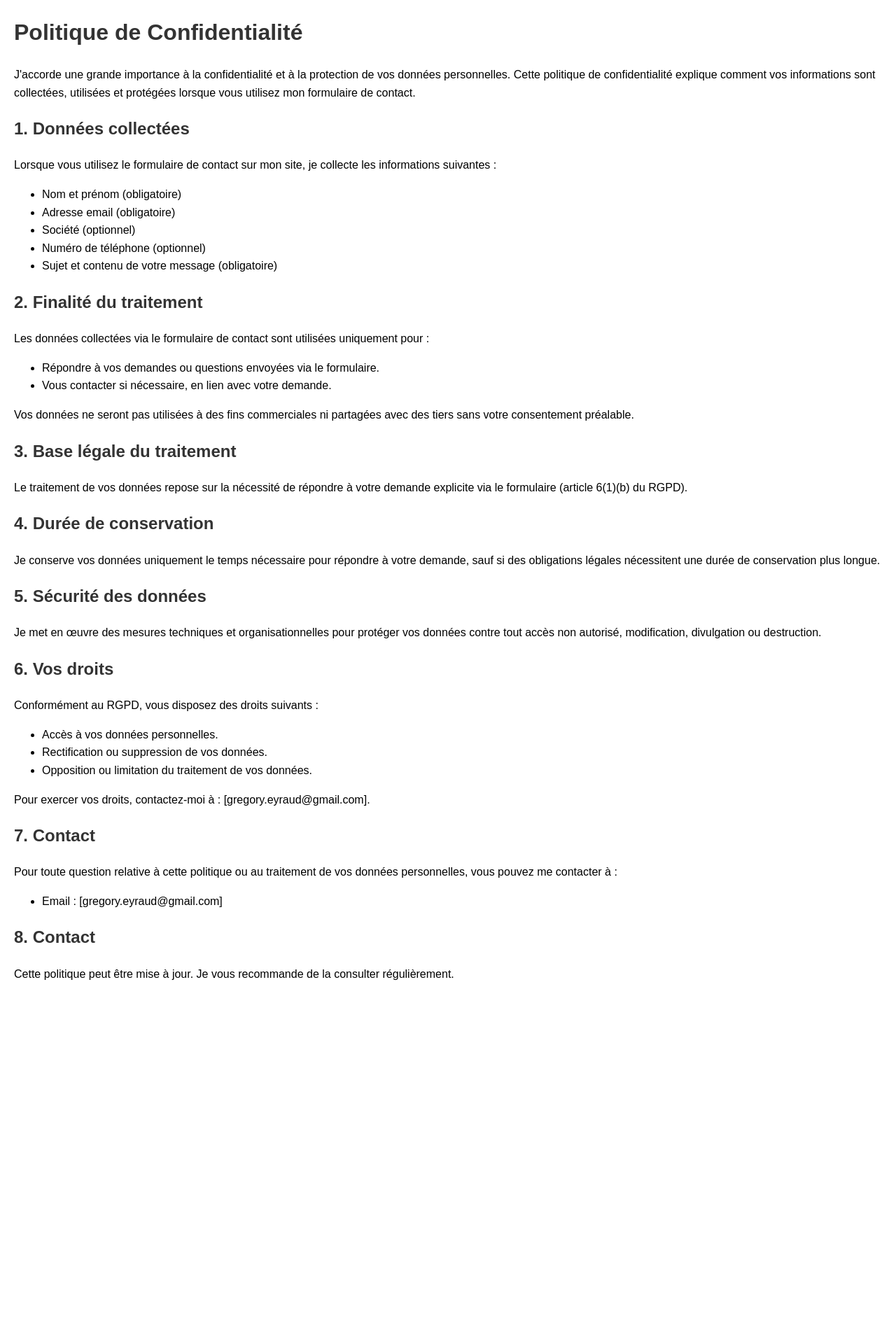
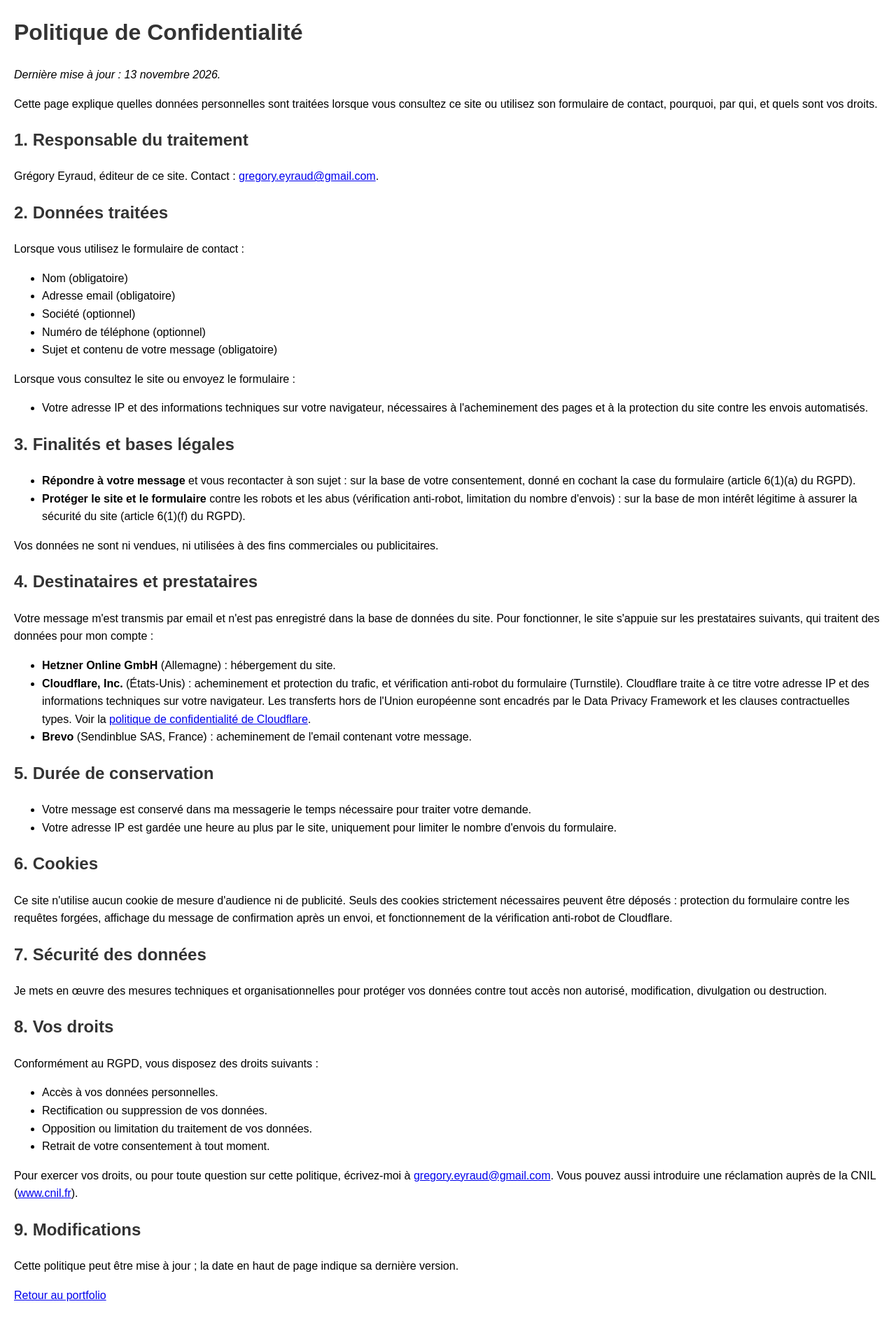
Before and after one commit to EYRAUD-gregory/Portfolio, a Django app: page /politique-de-confidentialite/ in a window 1280 px wide. Shown: the whole page at 70% size. Before the commit the page ends 1400 px from the top, so only its background shows below. Run offline with Django 4.2, Linux system fonts and the light colour scheme.

Commit message:
docs: met à jour les mentions légales et la politique de confidentialité

```diff
--- a/portfolio/templates/portfolio/politique_confidentialite.html
+++ b/portfolio/templates/portfolio/politique_confidentialite.html
@@ -20,67 +20,78 @@
 </head>
 <body>
     <h1>Politique de Confidentialité</h1>
+    <p><em>Dernière mise à jour : 13 novembre 2026.</em></p>
     <p>
-        J'accorde une grande importance à la confidentialité et à la protection de vos données personnelles. Cette politique de confidentialité explique comment vos informations sont collectées, utilisées et protégées lorsque vous utilisez mon formulaire de contact.
+        Cette page explique quelles données personnelles sont traitées lorsque vous consultez ce site ou utilisez son formulaire de contact, pourquoi, par qui, et quels sont vos droits.
     </p>
 
-    <h2>1. Données collectées</h2>
+    <h2>1. Responsable du traitement</h2>
     <p>
-        Lorsque vous utilisez le formulaire de contact sur mon site, je collecte les informations suivantes :
+        Grégory Eyraud, éditeur de ce site. Contact : <a href="mailto:gregory.eyraud@gmail.com">gregory.eyraud@gmail.com</a>.
+    </p>
+
+    <h2>2. Données traitées</h2>
+    <p>Lorsque vous utilisez le formulaire de contact :</p>
     <ul>
-            <li>Nom et prénom (obligatoire)</li>
+        <li>Nom (obligatoire)</li>
         <li>Adresse email (obligatoire)</li>
         <li>Société (optionnel)</li>
         <li>Numéro de téléphone (optionnel)</li>
         <li>Sujet et contenu de votre message (obligatoire)</li>
     </ul>
+    <p>Lorsque vous consultez le site ou envoyez le formulaire :</p>
+    <ul>
+        <li>Votre adresse IP et des informations techniques sur votre navigateur, nécessaires à l'acheminement des pages et à la protection du site contre les envois automatisés.</li>
+    </ul>
+
+    <h2>3. Finalités et bases légales</h2>
+    <ul>
+        <li><strong>Répondre à votre message</strong> et vous recontacter à son sujet : sur la base de votre consentement, donné en cochant la case du formulaire (article 6(1)(a) du RGPD).</li>
+        <li><strong>Protéger le site et le formulaire</strong> contre les robots et les abus (vérification anti-robot, limitation du nombre d'envois) : sur la base de mon intérêt légitime à assurer la sécurité du site (article 6(1)(f) du RGPD).</li>
+    </ul>
+    <p>Vos données ne sont ni vendues, ni utilisées à des fins commerciales ou publicitaires.</p>
+
+    <h2>4. Destinataires et prestataires</h2>
+    <p>
+        Votre message m'est transmis par email et n'est pas enregistré dans la base de données du site. Pour fonctionner, le site s'appuie sur les prestataires suivants, qui traitent des données pour mon compte :
+    </p>
+    <ul>
+        <li><strong>Hetzner Online GmbH</strong> (Allemagne) : hébergement du site.</li>
+        <li><strong>Cloudflare, Inc.</strong> (États-Unis) : acheminement et protection du trafic, et vérification anti-robot du formulaire (Turnstile). Cloudflare traite à ce titre votre adresse IP et des informations techniques sur votre navigateur. Les transferts hors de l'Union européenne sont encadrés par le Data Privacy Framework et les clauses contractuelles types. Voir la <a href="https://www.cloudflare.com/privacypolicy/">politique de confidentialité de Cloudflare</a>.</li>
+        <li><strong>Brevo</strong> (Sendinblue SAS, France) : acheminement de l'email contenant votre message.</li>
+    </ul>
+
+    <h2>5. Durée de conservation</h2>
+    <ul>
+        <li>Votre message est conservé dans ma messagerie le temps nécessaire pour traiter votre demande.</li>
+        <li>Votre adresse IP est gardée une heure au plus par le site, uniquement pour limiter le nombre d'envois du formulaire.</li>
+    </ul>
+
+    <h2>6. Cookies</h2>
+    <p>
+        Ce site n'utilise aucun cookie de mesure d'audience ni de publicité. Seuls des cookies strictement nécessaires peuvent être déposés : protection du formulaire contre les requêtes forgées, affichage du message de confirmation après un envoi, et fonctionnement de la vérification anti-robot de Cloudflare.
     </p>
 
-    <h2>2. Finalité du traitement</h2>
+    <h2>7. Sécurité des données</h2>
     <p>
-        Les données collectées via le formulaire de contact sont utilisées uniquement pour :
-        <ul>
-            <li>Répondre à vos demandes ou questions envoyées via le formulaire.</li>
-            <li>Vous contacter si nécessaire, en lien avec votre demande.</li>
-        </ul>
-        Vos données ne seront pas utilisées à des fins commerciales ni partagées avec des tiers sans votre consentement préalable.
+        Je mets en œuvre des mesures techniques et organisationnelles pour protéger vos données contre tout accès non autorisé, modification, divulgation ou destruction.
     </p>
 
-    <h2>3. Base légale du traitement</h2>
-    <p>
-        Le traitement de vos données repose sur la nécessité de répondre à votre demande explicite via le formulaire (article 6(1)(b) du RGPD).
-    </p>
-
-    <h2>4. Durée de conservation</h2>
-    <p>
-        Je conserve vos données uniquement le temps nécessaire pour répondre à votre demande, sauf si des obligations légales nécessitent une durée de conservation plus longue.
-    </p>
-
-    <h2>5. Sécurité des données</h2>
-    <p>
-        Je met en œuvre des mesures techniques et organisationnelles pour protéger vos données contre tout accès non autorisé, modification, divulgation ou destruction.
-    </p>
-
-    <h2>6. Vos droits</h2>
-    <p>
-        Conformément au RGPD, vous disposez des droits suivants :
+    <h2>8. Vos droits</h2>
+    <p>Conformément au RGPD, vous disposez des droits suivants :</p>
     <ul>
         <li>Accès à vos données personnelles.</li>
         <li>Rectification ou suppression de vos données.</li>
         <li>Opposition ou limitation du traitement de vos données.</li>
+        <li>Retrait de votre consentement à tout moment.</li>
     </ul>
-        Pour exercer vos droits, contactez-moi à : [gregory.eyraud@gmail.com].
+    <p>
+        Pour exercer vos droits, ou pour toute question sur cette politique, écrivez-moi à <a href="mailto:gregory.eyraud@gmail.com">gregory.eyraud@gmail.com</a>. Vous pouvez aussi introduire une réclamation auprès de la CNIL (<a href="https://www.cnil.fr">www.cnil.fr</a>).
     </p>
 
-    <h2>7. Contact</h2>
-    <p>
-        Pour toute question relative à cette politique ou au traitement de vos données personnelles, vous pouvez me contacter à :
-        <ul>
-            <li>Email : [gregory.eyraud@gmail.com]</li>
-        </ul>
-    </p>
+    <h2>9. Modifications</h2>
+    <p>Cette politique peut être mise à jour ; la date en haut de page indique sa dernière version.</p>
 
-    <h2>8. Contact</h2>
-    <p>Cette politique peut être mise à jour. Je vous recommande de la consulter régulièrement.</p>
+    <p><a href="{% url 'portfolio_view' %}">Retour au portfolio</a></p>
 </body>
 </html>
```
Also changed, not shown: portfolio/templates/portfolio/mentions_legales.html (+21 -8 lines). Lines whose indentation alone changed are shown as unchanged.
